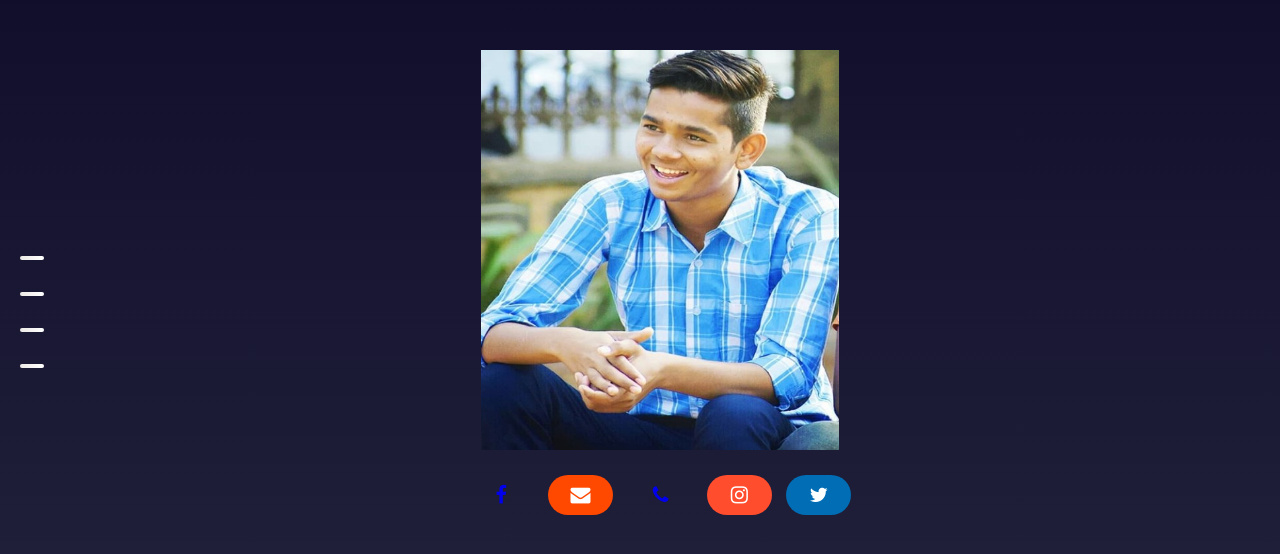
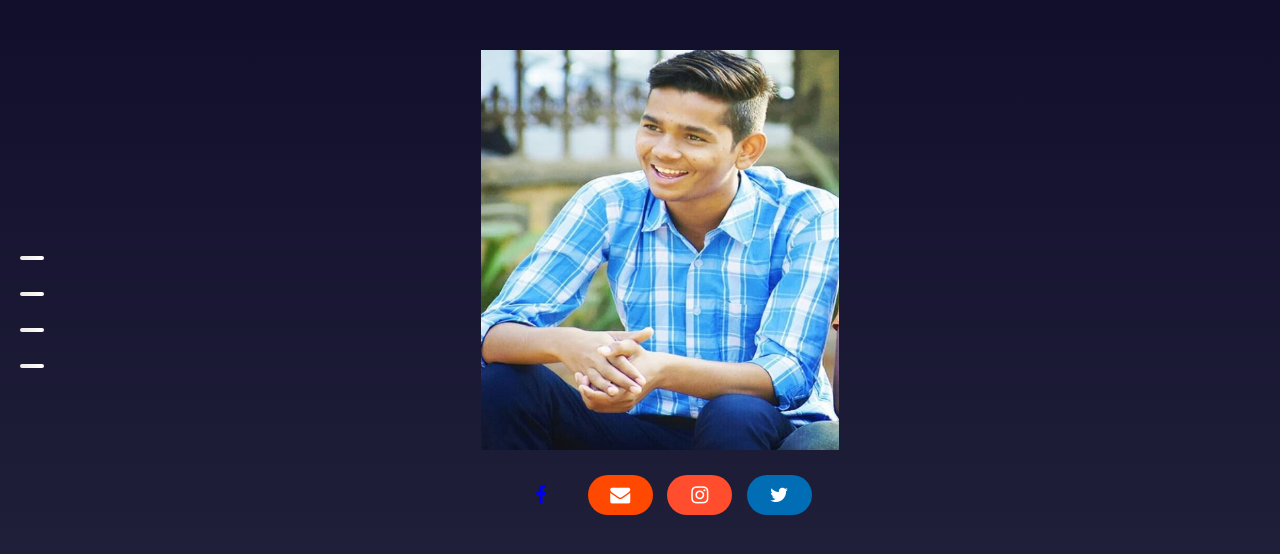
Before and after one commit to Prajapatitejas/Prajapatitejas, a plain HTML site: page index.html in a window 1280 px wide. Shown: the part 80-634 px from the top of the page. Drawn offline with nearby package versions, Linux system fonts and the light colour scheme.

Commit message:
Update index.html

```diff
--- a/index.html
+++ b/index.html
@@ -39,7 +39,6 @@
 		<div class="icon center">
 			<a href="https://www.facebook.com/tejaskumar.prajapati.77" class="fa fa-facebook" title="Connect with me"  data-aos="slide-right" data-aos-delay="2000"></a>
 			<a href="mailto:tejasprajapati567@gmail.com" class="fa fa-envelope" title="Mail me"  data-aos="fade-left" data-aos-delay="2500"></a>
-			<a href="callto:8401431323" class="fa fa-phone" title="fa-phone" data-aos="zoom-in" data-aos-delay="3000"></a>
 			<a href="https://www.instagram.com/itz_tejas_tp/" class="fa fa-instagram" title="Follow"  data-aos="fade-right" data-aos-delay="2500"></a>
 			<a href="https://twitter.com/@Prajapa46948308" class="fa fa-twitter" title="Connect"  data-aos="slide-left" data-aos-delay="2000"></a>
 		</div>
```
